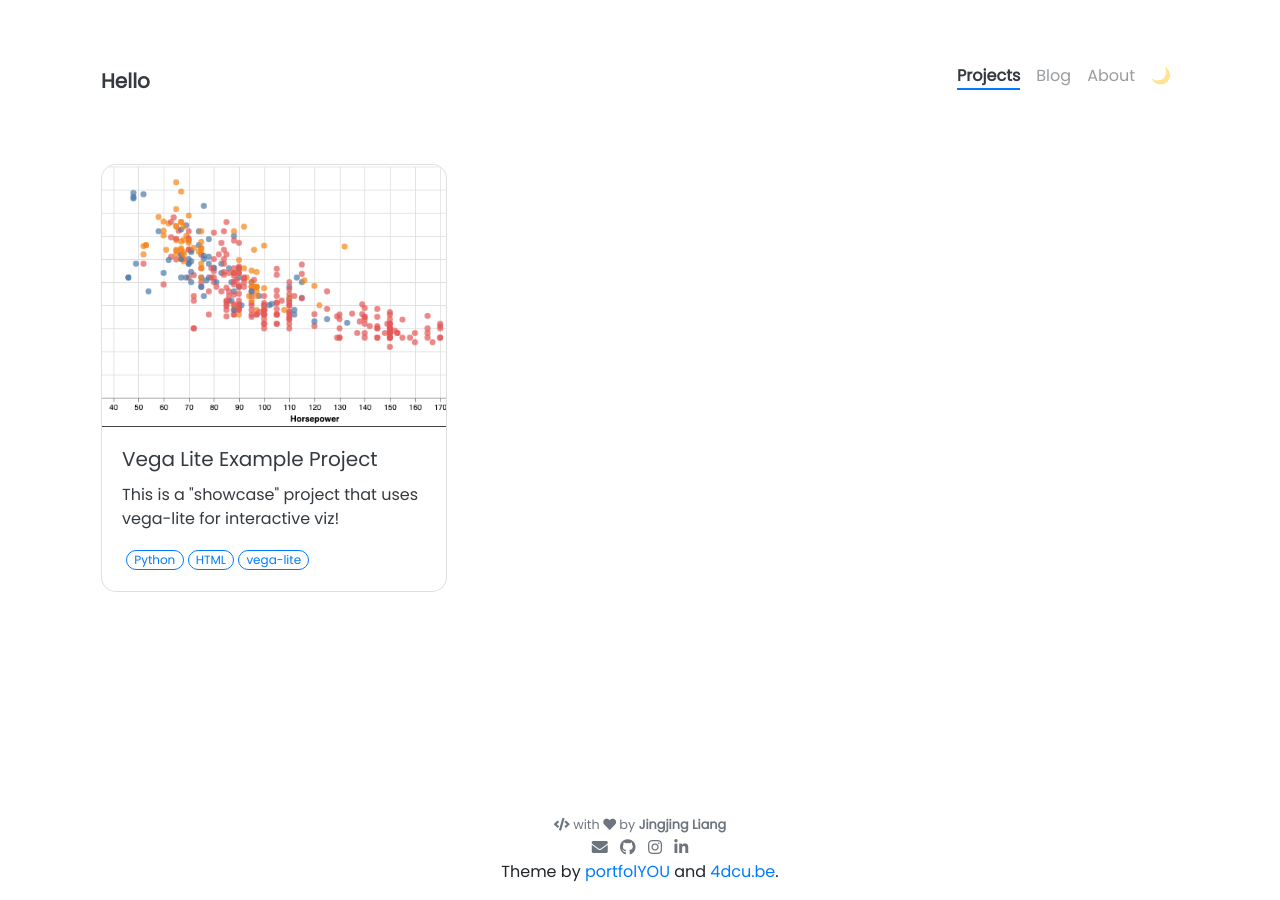
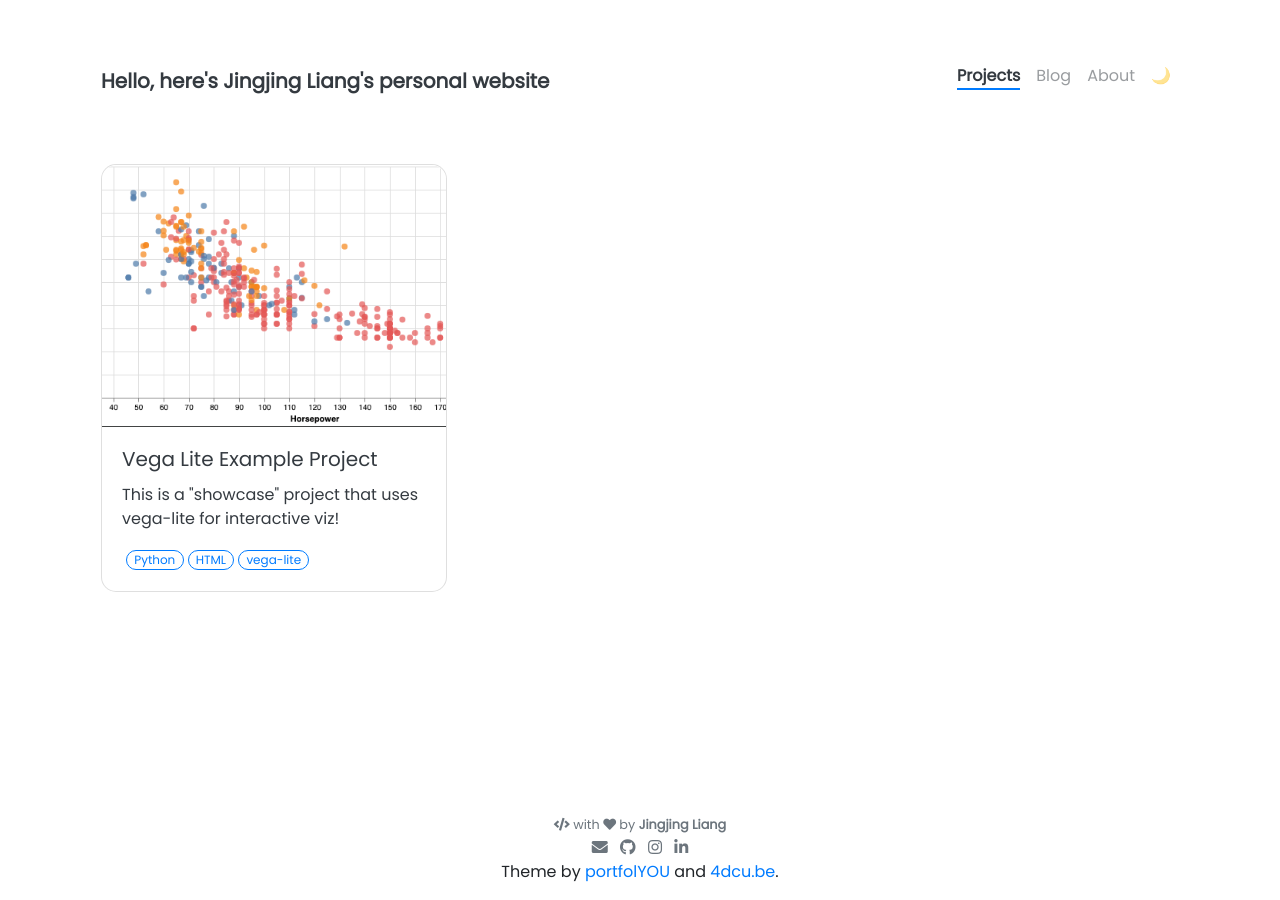
Before and after one commit to xenotopia/xenotopia.github.io, a Jekyll site: the page built from pages/projects.html, in a window 1280 px wide. Built offline with Jekyll 4.4.1, drawn with Linux system fonts in a browser that asks for light colours; nearby versions of some CDN libraries.

Commit message:
Update _config.yml

```diff
--- a/_config.yml
+++ b/_config.yml
@@ -5,9 +5,10 @@
 # NOTE: it looks like you need to rebuild + repush everytime you update this _config.yml file
 
 ### Site Settings ###
-title: "Hello"
+title: "Hello, here's Jingjing Liang's personal website"
 description: >
-  I am Jingjing Liang, you can also call me Marie XD
+  I am Jingjing Liang,
+  you can also call me Marie!
 baseurl: ""  # ← Set this to empty since your repo is named xenotopia.github.io
 repository: "xenotopia/xenotopia.github.io"
 open_new_tab: false
@@ -36,7 +37,7 @@ author:
   email: "marieliang796@gmail.com"
   github: "marieliang796/xenotopia"
   instagram: "marieliang2_"
-  linkedin: "your_username"
+  linkedin: "Marie (Jingjing) Liang"
 
 ### Posts ###
 permalink: /blog/:title
```
